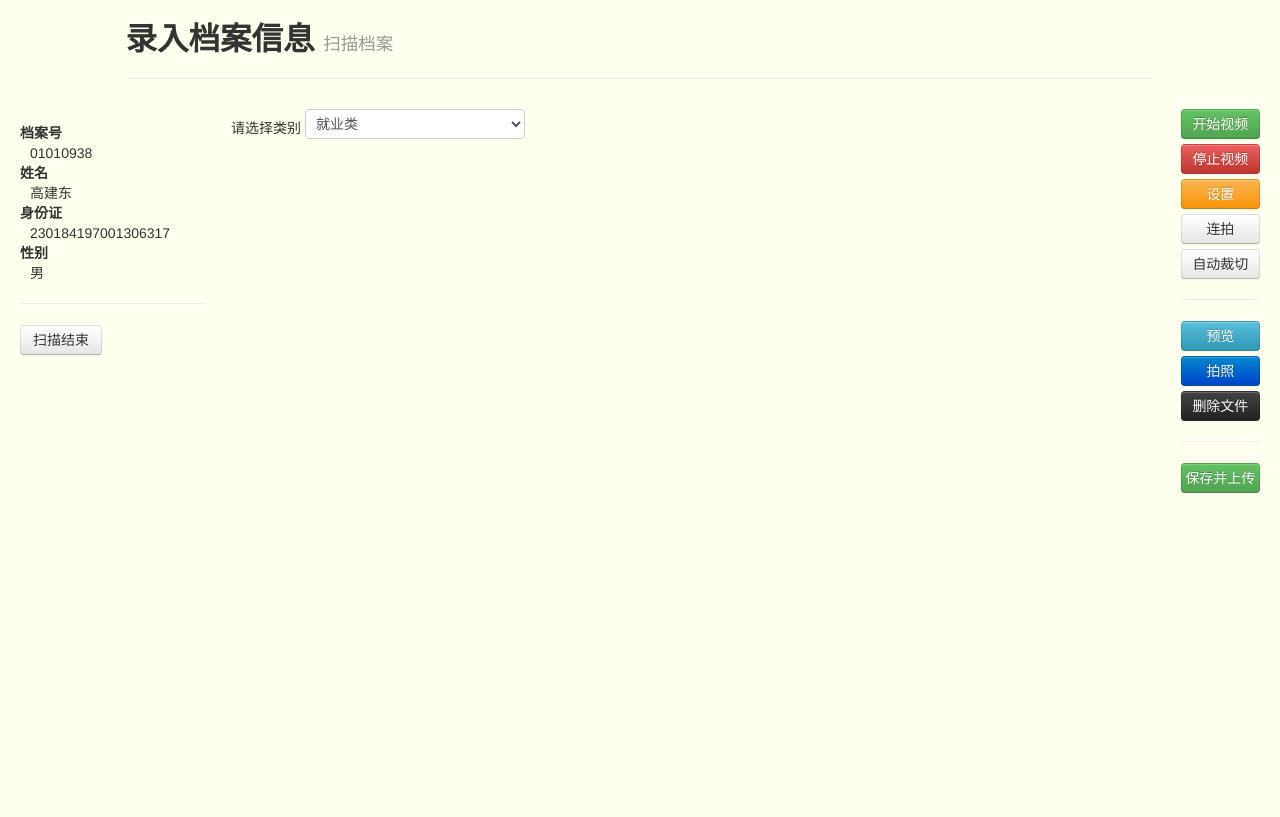
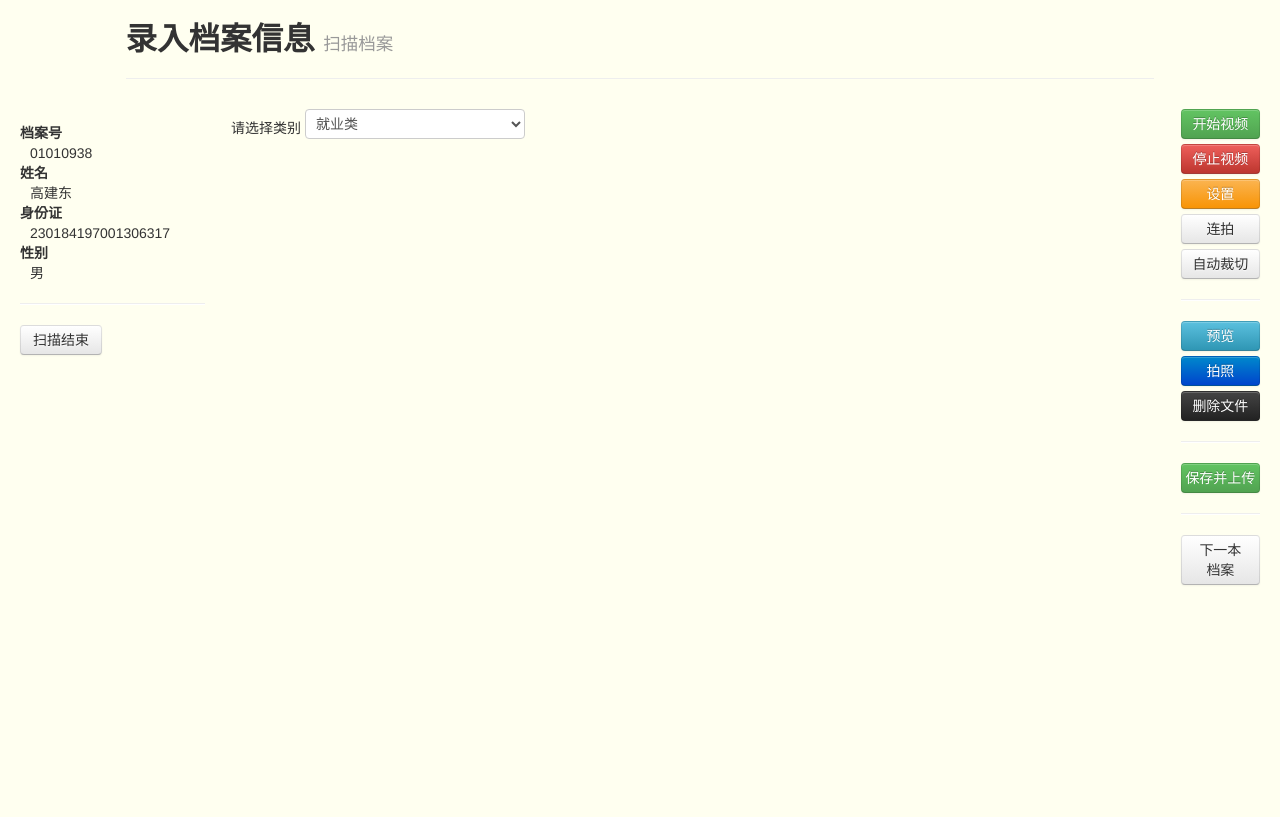
Before and after one commit to Ovaphlow/cmtech, a Flask app: page /saomiao/1 in a window 1280 px wide. Shown: the part 123-940 px from the top of the page. Run offline with Flask 2, Linux system fonts and the light colour scheme; data comes from the database, SQL or seed files in the repository.

Commit message:
添加返回到首页按钮

```diff
--- a/archieve/templates/saomiao.html
+++ b/archieve/templates/saomiao.html
@@ -82,10 +82,12 @@
           onclick="DeleteFile();" name="DeleteFile">
           删除文件
         </button>
-        <hr/>
+        <hr />
         <button type="button" class="btn btn-success btn-block" onClick="UpdataFile();" name="Updata">
           保存并上传
         </button>
+        <hr />
+        <a href=/ class=btn>下一本档案</a>
       </div>
     </div>
 {% endblock %}
```
